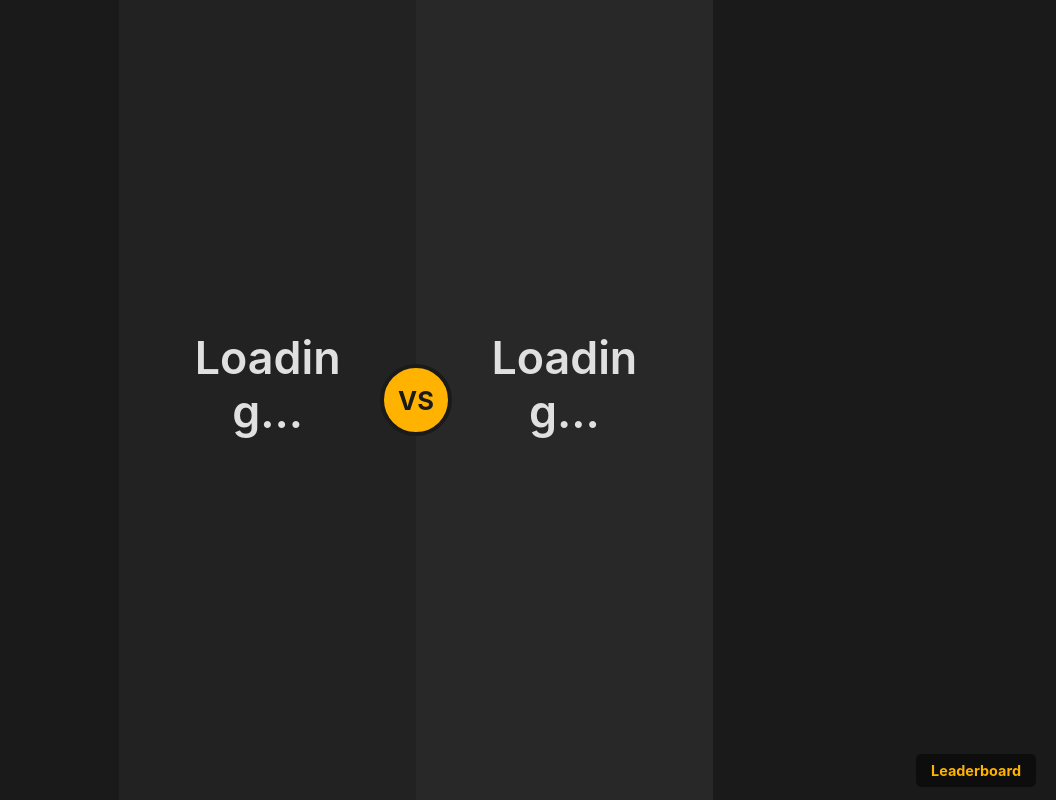
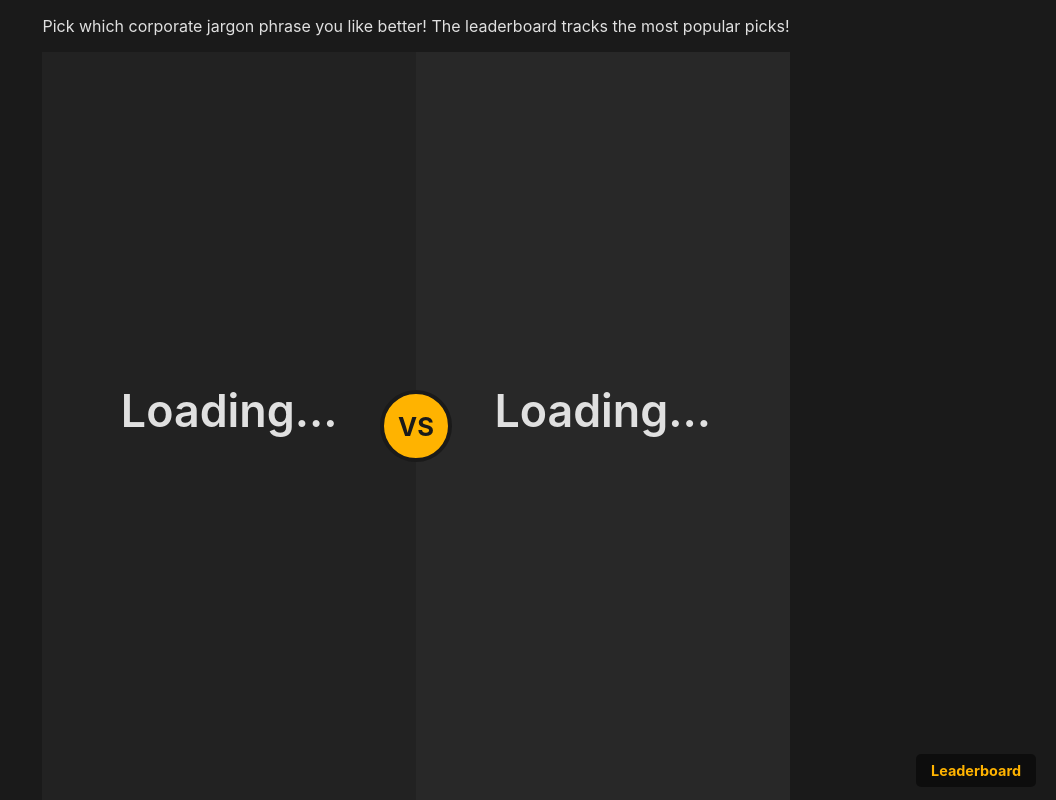
Before and after one commit to needaubrey/vibecoded_nonsense, a Flask app: page / in a window 1280 px wide. Shown: the whole page, without its empty margins (224-1280 px from the left). Run offline with Flask 3, Linux system fonts and the light colour scheme; some libraries are stand-ins or nearby versions.

Commit message:
added a description of how to play the game and a readme lmao

```diff
--- a/templates/index.html
+++ b/templates/index.html
@@ -7,6 +7,7 @@
 </head>
 <body>
     <div class="container">
+        <p class="description">Pick which corporate jargon phrase you like better! The leaderboard tracks the most popular picks!</p>
         <div class="duel">
             <div class="phrase" id="phrase1">
                 <div class="phrase-text" id="phrase1-text">Loading...</div>
```
Also changed, not shown: README.md (added).
